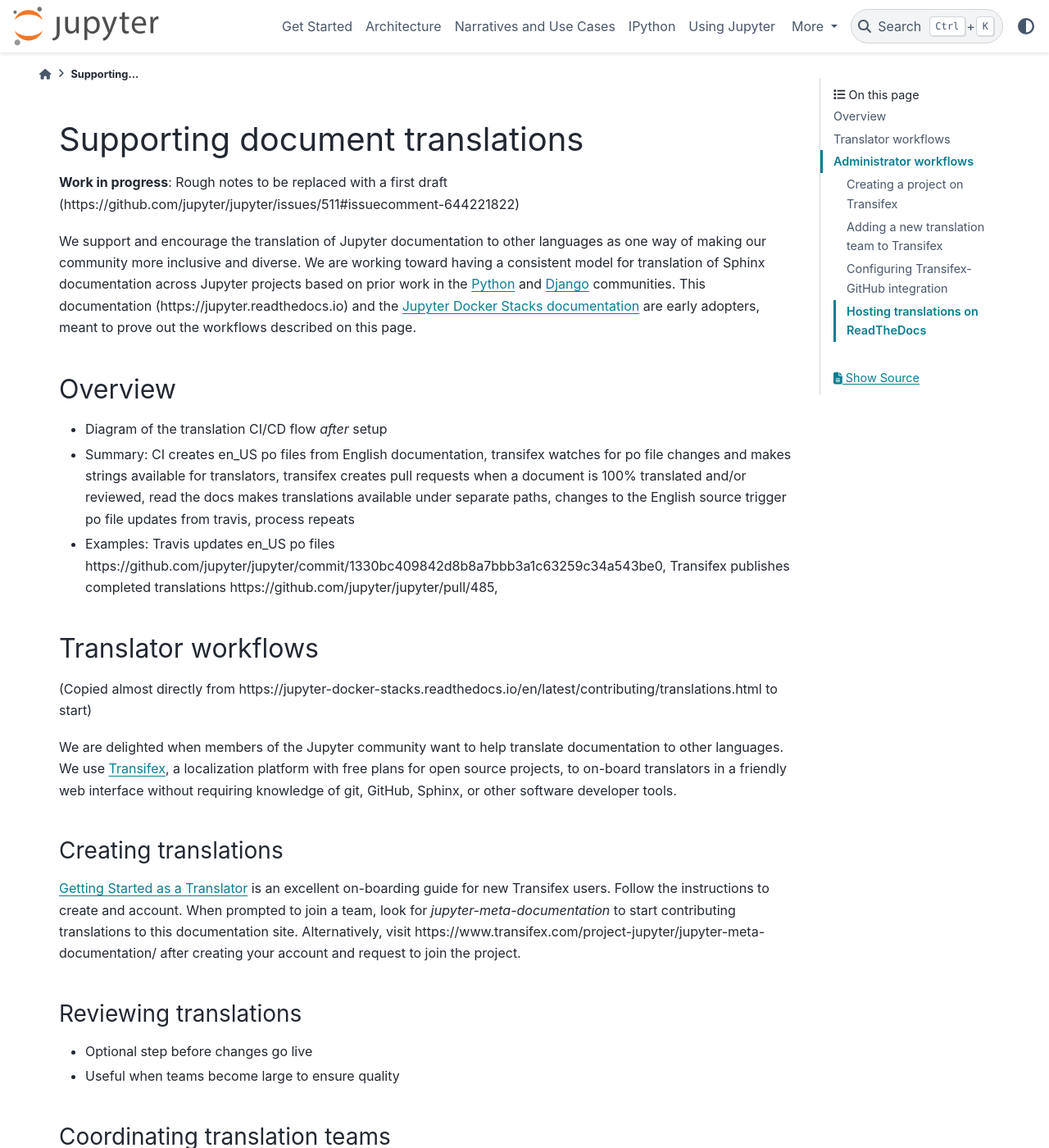
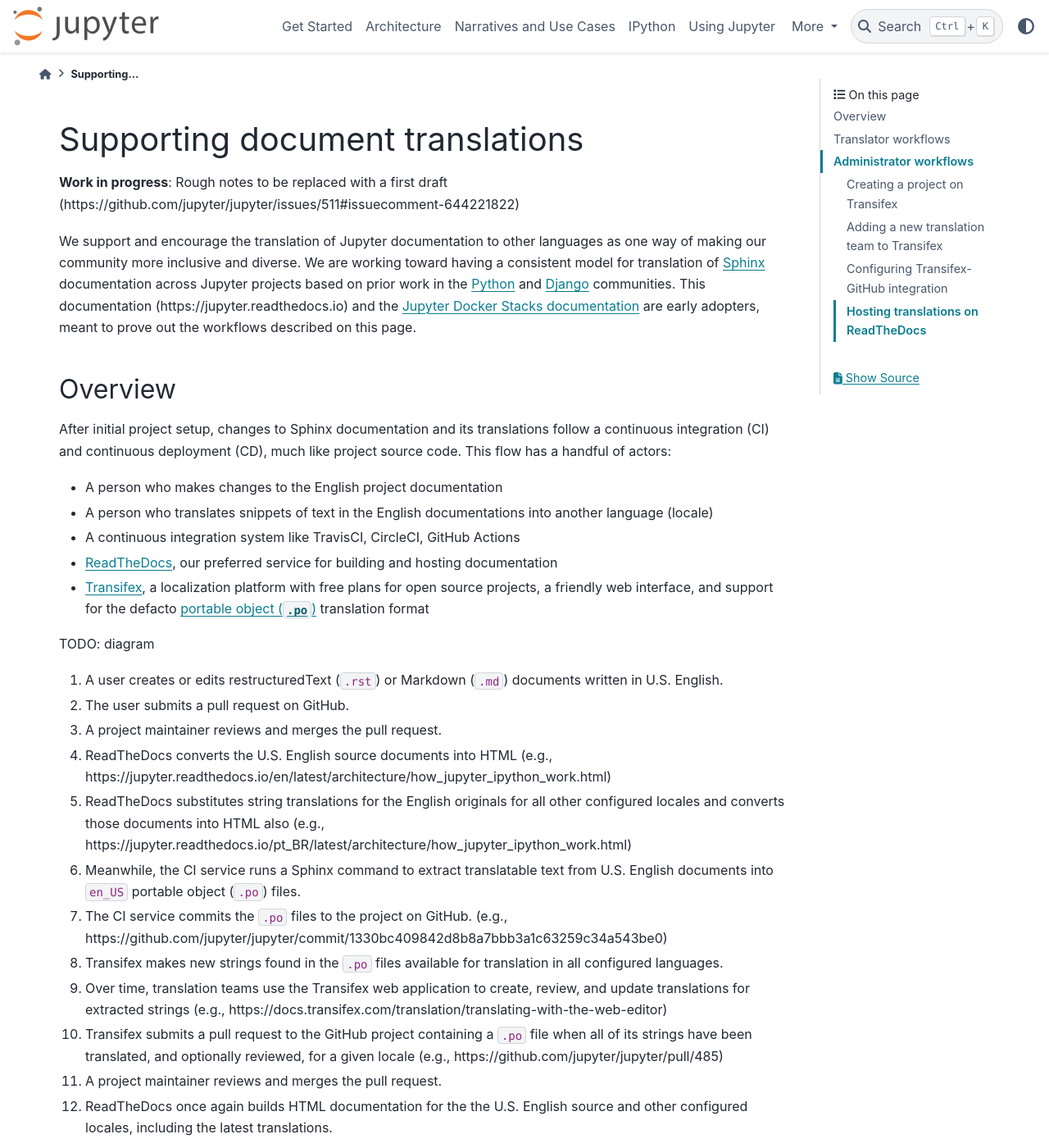
Before and after one commit to jupyter/jupyter, a Sphinx documentation site: the page built from docs/source/contrib_docs/doc-new-translation.md, in a window 1280 px wide and 1400 px high. Shown: the whole window at 82% size. Built offline with Sphinx 7.4.7 and the PyData theme 0.15.4, drawn with Linux system fonts in a browser that asks for light colours; pages that are not in the unit, such as notebooks, are missing from menus; some of the changed text lies outside the part shown.

Commit message:
Overview section

```diff
--- a/docs/source/contrib_docs/doc-new-translation.md
+++ b/docs/source/contrib_docs/doc-new-translation.md
@@ -5,32 +5,67 @@
 
 We support and encourage the translation of Jupyter documentation to other languages as one way of
 making our community more inclusive and diverse. We are working toward having a consistent model for
-translation of Sphinx documentation across Jupyter projects based on prior work in the
-[Python](https://python.org) and [Django](https://www.djangoproject.com/) communities. This
-documentation (https://jupyter.readthedocs.io) and the
+translation of [Sphinx](https://www.sphinx-doc.org/) documentation across Jupyter projects based on
+prior work in the [Python](https://python.org) and [Django](https://www.djangoproject.com/)
+communities. This documentation (https://jupyter.readthedocs.io) and the
 [Jupyter Docker Stacks documentation](https://jupyter-docker-stacks.readthedocs.io/) are early
 adopters, meant to prove out the workflows described on this page.
 
 ## Overview
 
-- Diagram of the translation CI/CD flow _after_ setup
-- Summary: CI creates en_US po files from English documentation, transifex watches for po file
-  changes and makes strings available for translators, transifex creates pull requests when a
-  document is 100% translated and/or reviewed, read the docs makes translations available under
-  separate paths, changes to the English source trigger po file updates from travis, process repeats
-- Examples: Travis updates en_US po files
-  https://github.com/jupyter/jupyter/commit/1330bc409842d8b8a7bbb3a1c63259c34a543be0, Transifex
-  publishes completed translations https://github.com/jupyter/jupyter/pull/485,
+After initial project setup, changes to Sphinx documentation and its translations follow a
+continuous integration (CI) and continuous deployment (CD), much like project source code. This flow
+has a handful of actors:
+
+- A person who makes changes to the English project documentation
+- A person who translates snippets of text in the English documentations into another language
+  (locale)
+- A continuous integration system like TravisCI, CircleCI, GitHub Actions
+- [ReadTheDocs](https:/readthedocs.org), our preferred service for building and hosting
+  documentation
+- [Transifex](https://transifex.com), a localization platform with free plans for open source
+  projects, a friendly web interface, and support for the defacto
+  [portable object (`.po`)](https://en.wikipedia.org/wiki/Gettext) translation format
+
+TODO: diagram
+
+1. A user creates or edits restructuredText (`.rst`) or Markdown (`.md`) documents written in U.S.
+   English.
+2. The user submits a pull request on GitHub.
+3. A project maintainer reviews and merges the pull request.
+4. ReadTheDocs converts the U.S. English source documents into HTML (e.g.,
+   https://jupyter.readthedocs.io/en/latest/architecture/how_jupyter_ipython_work.html)
+5. ReadTheDocs substitutes string translations for the English originals for all other configured
+   locales and converts those documents into HTML also (e.g.,
+   https://jupyter.readthedocs.io/pt_BR/latest/architecture/how_jupyter_ipython_work.html)
+6. Meanwhile, the CI service runs a Sphinx command to extract translatable text from U.S. English
+   documents into `en_US` portable object (`.po`) files.
+7. The CI service commits the `.po` files to the project on GitHub. (e.g.,
+   https://github.com/jupyter/jupyter/commit/1330bc409842d8b8a7bbb3a1c63259c34a543be0)
+8. Transifex makes new strings found in the `.po` files available for translation in all configured
+   languages.
+9. Over time, translation teams use the Transifex web application to create, review, and update
+   translations for extracted strings (e.g.,
+   https://docs.transifex.com/translation/translating-with-the-web-editor)
+10. Transifex submits a pull request to the GitHub project containing a `.po` file when all of its
+    strings have been translated, and optionally reviewed, for a given locale (e.g.,
+    https://github.com/jupyter/jupyter/pull/485)
+11. A project maintainer reviews and merges the pull request.
+12. ReadTheDocs once again builds HTML documentation for the the U.S. English source and other
+    configured locales, including the latest translations.
+
+Note: We recognize this flow assumes documentation starts life written in U.S. English. We should
+look into removing this assumption in the future if it becomes a significant barrier to new
+contributions.
 
 ## Translator workflows
 
 (Copied almost directly from
 https://jupyter-docker-stacks.readthedocs.io/en/latest/contributing/translations.html to start)
 
-We are delighted when members of the Jupyter community want to help translate documentation to other
-languages. We use [Transifex](https://transifex.com), a localization platform with free plans for
-open source projects, to on-board translators in a friendly web interface without requiring
-knowledge of git, GitHub, Sphinx, or other software developer tools.
+We are delighted when members of the Jupyter community want to help translate documentation. We use
+[Transifex](https://transifex.com) to on-board translators in a friendly web interface without
+requiring knowledge of git, GitHub, Sphinx, or other software developer tools.
 
 ### Creating translations
 
```
